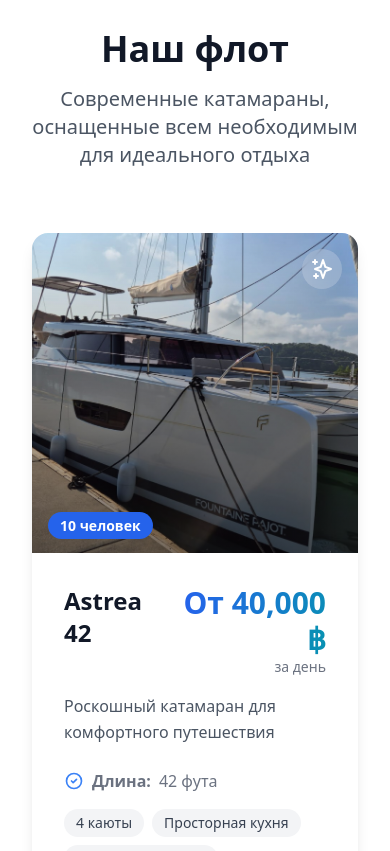
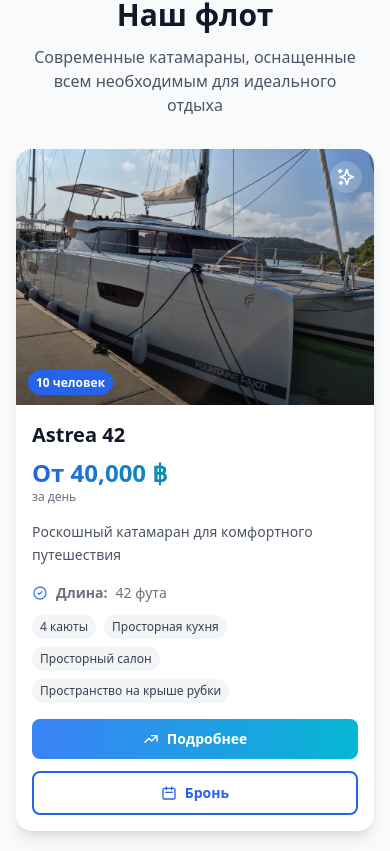
Before and after one commit to TEROS228/PhuketCharterTeam, a React (Vite) app: page / in a window 390 px wide. Shown: the part 3201-4052 px from the top of the page. Built offline with nearby package versions, Linux system fonts and the light colour scheme.

Commit message:
Mobile optimization for Fleet and CatamaranCard

```diff
--- a/src/components/CatamaranCard.tsx
+++ b/src/components/CatamaranCard.tsx
@@ -26,7 +26,6 @@ const CatamaranCard = ({ catamaran }: CatamaranCardProps) => {
     additionalInfo: ''
   });
 
-  // Определяем ссылку на основе ID катамарана
   const getCatamaranLink = (id: number) => {
     switch (id) {
       case 1:
@@ -41,13 +40,11 @@ const CatamaranCard = ({ catamaran }: CatamaranCardProps) => {
   const handleFormSubmit = (e: React.FormEvent) => {
     e.preventDefault();
 
-    // Создаем форму для отправки через FormSubmit
     const form = document.createElement('form');
     form.action = 'https://formsubmit.co/leontrofim228@gmail.com';
     form.method = 'POST';
     form.style.display = 'none';
 
-    // Скрытые поля
     const fields = [
       { name: '_subject', value: `Новый запрос на бронирование ${catamaran.name} от ${formData.firstName} ${formData.lastName}` },
       { name: '_next', value: window.location.href + '?sent=true' },
@@ -76,58 +73,51 @@ const CatamaranCard = ({ catamaran }: CatamaranCardProps) => {
   return (
     <>
       <div className="bg-white rounded-2xl shadow-lg hover:shadow-xl transition-all duration-300 hover:-translate-y-1 overflow-hidden h-full flex flex-col">
-        <div className="relative h-80">
-          {/* Добавляем изображение */}
+        <div className="relative h-64 sm:h-72 md:h-80">
           <img
             src={catamaran.image}
             alt={catamaran.name}
             className="w-full h-full object-cover"
             onError={(e) => {
-              // Fallback если изображение не загрузилось
               e.currentTarget.style.display = 'none';
               e.currentTarget.nextElementSibling?.classList.remove('hidden');
             }}
           />
 
-          {/* Fallback градиент (скрыт по умолчанию) */}
           <div className="hidden absolute inset-0 bg-gradient-to-br from-blue-100 to-blue-200"></div>
-
-          {/* Темный оверлей */}
           <div className="absolute inset-0 bg-gradient-to-t from-black/50 to-transparent"></div>
 
-          {/* Информация поверх изображения */}
-          <div className="absolute bottom-4 left-4">
-            <span className="bg-blue-600 text-white px-3 py-1 rounded-full text-sm font-semibold">
+          <div className="absolute bottom-3 sm:bottom-4 left-3 sm:left-4">
+            <span className="bg-blue-600 text-white px-2 sm:px-3 py-1 rounded-full text-xs sm:text-sm font-semibold">
               {catamaran.capacity} человек
             </span>
           </div>
 
-          {/* Декоративные элементы */}
-          <div className="absolute top-4 right-4">
-            <div className="bg-white/20 backdrop-blur-sm rounded-full p-2">
-              <svg className="w-6 h-6 text-white" fill="none" stroke="currentColor" viewBox="0 0 24 24">
+          <div className="absolute top-3 sm:top-4 right-3 sm:right-4">
+            <div className="bg-white/20 backdrop-blur-sm rounded-full p-1.5 sm:p-2">
+              <svg className="w-5 h-5 sm:w-6 sm:h-6 text-white" fill="none" stroke="currentColor" viewBox="0 0 24 24">
                 <path strokeLinecap="round" strokeLinejoin="round" strokeWidth={2} d="M5 3v4M3 5h4M6 17v4m-2-2h4m5-16l2.286 6.857L21 12l-5.714 2.143L13 21l-2.286-6.857L5 12l5.714-2.143L13 3z" />
               </svg>
             </div>
           </div>
         </div>
 
-        <div className="p-8 flex flex-col flex-grow">
-          <div className="flex justify-between items-start mb-4">
-            <h3 className="text-2xl font-bold text-gray-900">{catamaran.name}</h3>
-            <div className="text-right">
-              <span className="text-3xl font-bold bg-gradient-to-r from-blue-600 to-cyan-600 bg-clip-text text-transparent">
+        <div className="p-4 sm:p-6 md:p-8 flex flex-col flex-grow">
+          <div className="flex flex-col sm:flex-row sm:justify-between sm:items-start mb-4 gap-2">
+            <h3 className="text-xl sm:text-2xl font-bold text-gray-900">{catamaran.name}</h3>
+            <div className="text-left sm:text-right">
+              <span className="text-2xl sm:text-3xl font-bold bg-gradient-to-r from-blue-600 to-cyan-600 bg-clip-text text-transparent">
                 {catamaran.price} ฿
               </span>
-              <p className="text-sm text-gray-500">за день</p>
+              <p className="text-xs sm:text-sm text-gray-500">за день</p>
             </div>
           </div>
 
-          <p className="text-gray-600 mb-6 leading-relaxed">{catamaran.description}</p>
+          <p className="text-sm sm:text-base text-gray-600 mb-4 sm:mb-6 leading-relaxed">{catamaran.description}</p>
 
-          <div className="mb-6 flex-grow">
-            <div className="flex items-center text-gray-500 mb-4">
-              <svg className="w-5 h-5 mr-2 text-blue-500" fill="none" stroke="currentColor" viewBox="0 0 24 24">
+          <div className="mb-4 sm:mb-6 flex-grow">
+            <div className="flex items-center text-gray-500 mb-3 sm:mb-4 text-sm sm:text-base">
+              <svg className="w-4 h-4 sm:w-5 sm:h-5 mr-2 text-blue-500 flex-shrink-0" fill="none" stroke="currentColor" viewBox="0 0 24 24">
                 <path strokeLinecap="round" strokeLinejoin="round" strokeWidth={2} d="M9 12l2 2 4-4m6 2a9 9 0 11-18 0 9 9 0 0118 0z" />
               </svg>
               <span className="font-semibold mr-2">Длина:</span>
@@ -138,7 +128,7 @@ const CatamaranCard = ({ catamaran }: CatamaranCardProps) => {
               {catamaran.features.map((feature, index) => (
                 <span
                   key={index}
-                  className="bg-gray-100 text-gray-700 px-3 py-1 rounded-full text-sm font-medium hover:bg-blue-50 hover:text-blue-700 transition-colors duration-200"
+                  className="bg-gray-100 text-gray-700 px-2 sm:px-3 py-1 rounded-full text-xs sm:text-sm font-medium hover:bg-blue-50 hover:text-blue-700 transition-colors duration-200"
                 >
                   {feature}
                 </span>
@@ -146,13 +136,13 @@ const CatamaranCard = ({ catamaran }: CatamaranCardProps) => {
             </div>
           </div>
 
-          <div className="grid grid-cols-2 gap-4 mt-auto">
+          <div className="grid grid-cols-1 sm:grid-cols-2 gap-3 sm:gap-4 mt-auto">
             <Link
               to={getCatamaranLink(catamaran.id)}
-              className="group relative bg-gradient-to-r from-blue-500 to-cyan-500 text-white font-semibold py-3 px-6 rounded-lg hover:shadow-lg hover:shadow-blue-500/25 transition-all duration-300 text-center no-underline hover:text-white transform hover:-translate-y-0.5 overflow-hidden"
+              className="group relative bg-gradient-to-r from-blue-500 to-cyan-500 text-white font-semibold py-2.5 sm:py-3 px-4 sm:px-6 rounded-lg hover:shadow-lg hover:shadow-blue-500/25 transition-all duration-300 text-center no-underline hover:text-white transform hover:-translate-y-0.5 overflow-hidden text-sm sm:text-base"
             >
               <span className="relative z-10 flex items-center justify-center gap-2">
-                <svg className="w-5 h-5 group-hover:rotate-12 transition-transform duration-300" fill="none" stroke="currentColor" viewBox="0 0 24 24">
+                <svg className="w-4 h-4 sm:w-5 sm:h-5 group-hover:rotate-12 transition-transform duration-300" fill="none" stroke="currentColor" viewBox="0 0 24 24">
                   <path strokeLinecap="round" strokeLinejoin="round" strokeWidth={2} d="M13 7h8m0 0v8m0-8l-8 8-4-4-6 6" />
                 </svg>
                 Подробнее
@@ -162,30 +152,30 @@ const CatamaranCard = ({ catamaran }: CatamaranCardProps) => {
 
             <button
               onClick={() => setShowContactForm(true)}
-              className="group border-2 border-blue-600 text-blue-600 hover:bg-blue-600 hover:text-white font-semibold py-3 px-6 rounded-lg transition-all duration-300 transform hover:-translate-y-0.5"
+              className="group border-2 border-blue-600 text-blue-600 hover:bg-blue-600 hover:text-white font-semibold py-2.5 sm:py-3 px-4 sm:px-6 rounded-lg transition-all duration-300 transform hover:-translate-y-0.5 text-sm sm:text-base"
             >
               <span className="flex items-center justify-center gap-2">
-                <svg className="w-5 h-5 group-hover:scale-110 transition-transform duration-300" fill="none" stroke="currentColor" viewBox="0 0 24 24">
+                <svg className="w-4 h-4 sm:w-5 sm:h-5 group-hover:scale-110 transition-transform duration-300" fill="none" stroke="currentColor" viewBox="0 0 24 24">
                   <path strokeLinecap="round" strokeLinejoin="round" strokeWidth={2} d="M8 7V3m8 4V3m-9 8h10M5 21h14a2 2 0 002-2V7a2 2 0 00-2-2H5a2 2 0 00-2 2v12a2 2 0 002 2z" />
                 </svg>
-                Забронировать
+                <span className="hidden sm:inline">Забронировать</span>
+                <span className="sm:hidden">Бронь</span>
               </span>
             </button>
           </div>
         </div>
       </div>
 
-      {/* Модальное окно с формой бронирования */}
+      {/* Модальное окно */}
       {showContactForm && (
         <div className="fixed inset-0 bg-black/50 flex items-center justify-center z-50 p-4">
           <div className="bg-white rounded-2xl shadow-2xl max-w-md w-full max-h-[90vh] overflow-y-auto">
-            <div className="p-6">
-              {/* Заголовок */}
-              <div className="flex items-center justify-between mb-6">
-                <h3 className="text-2xl font-bold text-gray-900">Бронирование</h3>
+            <div className="p-4 sm:p-6">
+              <div className="flex items-center justify-between mb-4 sm:mb-6">
+                <h3 className="text-xl sm:text-2xl font-bold text-gray-900">Бронирование</h3>
                 <button
                   onClick={() => setShowContactForm(false)}
-                  className="text-gray-400 hover:text-gray-600 transition-colors"
+                  className="text-gray-400 hover:text-gray-600 transition-colors p-1"
                 >
                   <svg className="w-6 h-6" fill="none" stroke="currentColor" viewBox="0 0 24 24">
                     <path strokeLinecap="round" strokeLinejoin="round" strokeWidth={2} d="M6 18L18 6M6 6l12 12" />
@@ -193,29 +183,28 @@ const CatamaranCard = ({ catamaran }: CatamaranCardProps) => {
                 </button>
               </div>
 
-              {/* Выбор способа связи */}
-              <div className="space-y-4 mb-6">
+              <div className="space-y-4 mb-4 sm:mb-6">
                 <div className="text-center">
-                  <p className="text-gray-600 mb-4">Выберите удобный способ связи:</p>
+                  <p className="text-sm sm:text-base text-gray-600 mb-4">Выберите удобный способ связи:</p>
 
                   <div className="space-y-3">
                     <a
                       href="https://wa.me/66854741566"
-                      className="flex items-center justify-center gap-3 w-full bg-green-600 text-white py-3 rounded-xl font-medium hover:bg-green-700 transition"
+                      className="flex items-center justify-center gap-2 sm:gap-3 w-full bg-green-600 text-white py-2.5 sm:py-3 rounded-xl font-medium hover:bg-green-700 transition text-sm sm:text-base"
                     >
-                      <svg className="w-5 h-5" fill="currentColor" viewBox="0 0 24 24">
+                      <svg className="w-5 h-5 flex-shrink-0" fill="currentColor" viewBox="0 0 24 24">
                         <path d="M17.472 14.382c-.297-.149-1.758-.867-2.03-.967-.273-.099-.471-.148-.67.15-.197.297-.767.966-.94 1.164-.173.199-.347.223-.644.075-.297-.15-1.255-.463-2.39-1.475-.883-.788-1.48-1.761-1.653-2.059-.173-.297-.018-.458.13-.606.134-.133.298-.347.446-.52.149-.174.198-.298.298-.497.099-.198.05-.371-.025-.52-.075-.149-.669-1.612-.916-2.207-.242-.579-.487-.5-.669-.51-.173-.008-.371-.01-.57-.01-.198 0-.52.074-.792.372-.272.297-1.04 1.016-1.04 2.479 0 1.462 1.065 2.875 1.213 3.074.149.198 2.096 3.2 5.077 4.487.709.306 1.262.489 1.694.625.712.227 1.36.195 1.871.118.571-.085 1.758-.719 2.006-1.413.248-.694.248-1.289.173-1.413-.074-.124-.272-.198-.57-.347m-5.421 7.403h-.004a9.87 9.87 0 01-5.031-1.378l-.361-.214-3.741.982.998-3.648-.235-.374a9.86 9.86 0 01-1.51-5.26c.001-5.45 4.436-9.884 9.888-9.884 2.64 0 5.122 1.03 6.988 2.898a9.825 9.825 0 012.893 6.994c-.003 5.45-4.437 9.884-9.885 9.884m8.413-18.297A11.815 11.815 0 0012.05 0C5.495 0 .16 5.335.157 11.892c0 2.096.547 4.142 1.588 5.945L.057 24l6.305-1.654a11.882 11.882 0 005.683 1.448h.005c6.554 0 11.89-5.335 11.893-11.893A11.821 11.821 0 0020.885 3.785"/>
                       </svg>
-                      Связаться через WhatsApp
+                      <span>Связаться через WhatsApp</span>
                     </a>
 
-                    <div className="text-center text-gray-500 text-sm">или</div>
+                    <div className="text-center text-gray-500 text-xs sm:text-sm">или</div>
 
                     <button
                       onClick={() => {
                         document.getElementById('contact-form')?.scrollIntoView({ behavior: 'smooth' });
                       }}
-                      className="w-full border-2 border-gray-300 text-gray-700 py-3 rounded-xl font-medium hover:border-gray-400 hover:bg-gray-50 transition"
+                      className="w-full border-2 border-gray-300 text-gray-700 py-2.5 sm:py-3 rounded-xl font-medium hover:border-gray-400 hover:bg-gray-50 transition text-sm sm:text-base"
                     >
                       Отправить запрос по почте
                     </button>
@@ -223,12 +212,11 @@ const CatamaranCard = ({ catamaran }: CatamaranCardProps) => {
                 </div>
               </div>
 
-              {/* Форма */}
               <div id="contact-form">
-                <form onSubmit={handleFormSubmit} className="space-y-4">
-                  <div className="grid grid-cols-2 gap-4">
+                <form onSubmit={handleFormSubmit} className="space-y-3 sm:space-y-4">
+                  <div className="grid grid-cols-2 gap-3 sm:gap-4">
                     <div>
-                      <label className="block text-sm font-medium text-gray-700 mb-2">
+                      <label className="block text-xs sm:text-sm font-medium text-gray-700 mb-1 sm:mb-2">
                         Имя *
                       </label>
                       <input
@@ -236,12 +224,12 @@ const CatamaranCard = ({ catamaran }: CatamaranCardProps) => {
                         required
                         value={formData.firstName}
                         onChange={(e) => setFormData({...formData, firstName: e.target.value})}
-                        className="w-full px-4 py-3 border border-gray-300 rounded-lg focus:ring-2 focus:ring-blue-500 focus:border-transparent transition-all"
-                        placeholder="Ваше имя"
+                        className="w-full px-3 sm:px-4 py-2 sm:py-3 border border-gray-300 rounded-lg focus:ring-2 focus:ring-blue-500 focus:border-transparent transition-all text-sm sm:text-base"
+                        placeholder="Имя"
                       />
                     </div>
                     <div>
-                      <label className="block text-sm font-medium text-gray-700 mb-2">
+                      <label className="block text-xs sm:text-sm font-medium text-gray-700 mb-1 sm:mb-2">
                         Фамилия *
                       </label>
                       <input
@@ -249,14 +237,14 @@ const CatamaranCard = ({ catamaran }: CatamaranCardProps) => {
                         required
                         value={formData.lastName}
                         onChange={(e) => setFormData({...formData, lastName: e.target.value})}
-                        className="w-full px-4 py-3 border border-gray-300 rounded-lg focus:ring-2 focus:ring-blue-500 focus:border-transparent transition-all"
-                        placeholder="Ваша фамилия"
+                        className="w-full px-3 sm:px-4 py-2 sm:py-3 border border-gray-300 rounded-lg focus:ring-2 focus:ring-blue-500 focus:border-transparent transition-all text-sm sm:text-base"
+                        placeholder="Фамилия"
                       />
                     </div>
                   </div>
 
                   <div>
-                    <label className="block text-sm font-medium text-gray-700 mb-2">
+                    <label className="block text-xs sm:text-sm font-medium text-gray-700 mb-1 sm:mb-2">
                       Email *
                     </label>
                     <input
@@ -264,59 +252,57 @@ const CatamaranCard = ({ catamaran }: CatamaranCardProps) => {
                       required
                       value={formData.email}
                       onChange={(e) => setFormData({...formData, email: e.target.value})}
-                      className="w-full px-4 py-3 border border-gray-300 rounded-lg focus:ring-2 focus:ring-blue-500 focus:border-transparent transition-all"
-                      placeholder="your@email.com"
+                      className="w-full px-3 sm:px-4 py-2 sm:py-3 border border-gray-300 rounded-lg focus:ring-2 focus:ring-blue-500 focus:border-transparent transition-all text-sm sm:text-base"
+                      placeholder="email@example.com"
                     />
                   </div>
 
                   <div>
-                    <label className="block text-sm font-medium text-gray-700 mb-2">
+                    <label className="block text-xs sm:text-sm font-medium text-gray-700 mb-1 sm:mb-2">
                       Телефон
                     </label>
                     <input
                       type="tel"
                       value={formData.phone}
                       onChange={(e) => setFormData({...formData, phone: e.target.value})}
-                      className="w-full px-4 py-3 border border-gray-300 rounded-lg focus:ring-2 focus:ring-blue-500 focus:border-transparent transition-all"
+                      className="w-full px-3 sm:px-4 py-2 sm:py-3 border border-gray-300 rounded-lg focus:ring-2 focus:ring-blue-500 focus:border-transparent transition-all text-sm sm:text-base"
                       placeholder="+66 123 456 789"
                     />
                   </div>
 
                   <div>
-                    <label className="block text-sm font-medium text-gray-700 mb-2">
+                    <label className="block text-xs sm:text-sm font-medium text-gray-700 mb-1 sm:mb-2">
                       Дополнительная информация
                     </label>
                     <textarea
                       value={formData.additionalInfo}
                       onChange={(e) => setFormData({...formData, additionalInfo: e.target.value})}
-                      rows={4}
-                      className="w-full px-4 py-3 border border-gray-300 rounded-lg focus:ring-2 focus:ring-blue-500 focus:border-transparent transition-all resize-none"
-                      placeholder="Даты путешествия, количество гостей, особые пожелания..."
+                      rows={3}
+                      className="w-full px-3 sm:px-4 py-2 sm:py-3 border border-gray-300 rounded-lg focus:ring-2 focus:ring-blue-500 focus:border-transparent transition-all resize-none text-sm sm:text-base"
+                      placeholder="Даты, количество гостей..."
                     />
                   </div>
 
-                  {/* Информация о катамаране */}
-                  <div className="bg-blue-50 p-4 rounded-lg">
-                    <h4 className="font-semibold text-blue-900 mb-2">{catamaran.name}</h4>
-                    <p className="text-sm text-blue-700">
+                  <div className="bg-blue-50 p-3 sm:p-4 rounded-lg">
+                    <h4 className="font-semibold text-blue-900 mb-1 sm:mb-2 text-sm sm:text-base">{catamaran.name}</h4>
+                    <p className="text-xs sm:text-sm text-blue-700">
                       До {catamaran.capacity} человек • От {catamaran.price} ฿/день
                     </p>
                   </div>
 
-                  {/* Кнопки */}
-                  <div className="flex gap-3 pt-4">
+                  <div className="flex gap-2 sm:gap-3 pt-2 sm:pt-4">
                     <button
                       type="button"
                       onClick={() => setShowContactForm(false)}
-                      className="flex-1 px-6 py-3 border border-gray-300 text-gray-700 rounded-lg hover:bg-gray-50 transition-colors"
+                      className="flex-1 px-4 sm:px-6 py-2 sm:py-3 border border-gray-300 text-gray-700 rounded-lg hover:bg-gray-50 transition-colors text-sm sm:text-base"
                     >
                       Отмена
                     </button>
                     <button
                       type="submit"
-                      className="flex-1 px-6 py-3 bg-gradient-to-r from-blue-600 to-cyan-600 text-white rounded-lg hover:shadow-lg transition-all transform hover:-translate-y-0.5"
+                      className="flex-1 px-4 sm:px-6 py-2 sm:py-3 bg-gradient-to-r from-blue-600 to-cyan-600 text-white rounded-lg hover:shadow-lg transition-all transform hover:-translate-y-0.5 text-sm sm:text-base"
                     >
-                      Отправить запрос
+                      Отправить
                     </button>
                   </div>
                 </form>
--- a/src/components/Fleet.tsx
+++ b/src/components/Fleet.tsx
@@ -26,18 +26,17 @@ const Fleet = () => {
   ];
 
   return (
-    <section id="fleet" className="section-padding">
-      <div className="container mx-auto px-4">
-        <div className="text-center mb-16">
-          <h2 className="text-4xl md:text-5xl font-bold text-gray-900 mb-4">
+    <section id="fleet" className="py-12 sm:py-16 md:py-20 lg:py-24 bg-gray-50">
+      <div className="container mx-auto px-4 sm:px-6">
+        <div className="text-center mb-8 sm:mb-12 md:mb-16">
+          <h2 className="text-3xl sm:text-4xl md:text-5xl font-bold text-gray-900 mb-3 sm:mb-4">
             Наш флот
           </h2>
-          <p className="text-xl text-gray-600 max-w-2xl mx-auto">
+          <p className="text-base sm:text-lg md:text-xl text-gray-600 max-w-2xl mx-auto px-4">
             Современные катамараны, оснащенные всем необходимым для идеального отдыха
           </p>
         </div>
-
-        <div className="grid grid-cols-1 lg:grid-cols-2 gap-12 max-w-6xl mx-auto">
+        <div className="grid grid-cols-1 lg:grid-cols-2 gap-6 sm:gap-8 md:gap-12 max-w-6xl mx-auto">
           {catamarans.map(catamaran => (
             <CatamaranCard key={catamaran.id} catamaran={catamaran} />
           ))}
```
